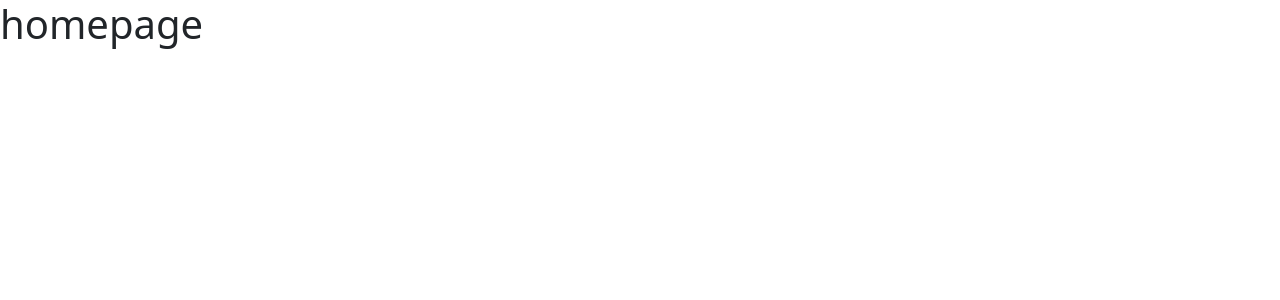
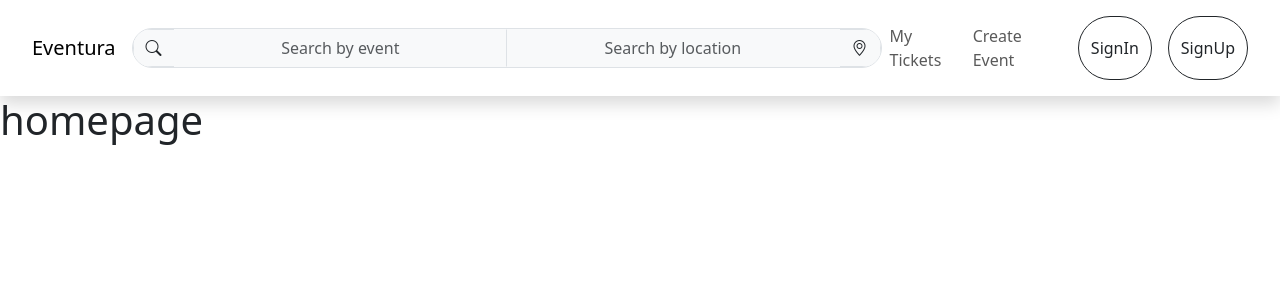
Before and after one commit to DpakDileep/eventura_fs, a React (Vite) app in the folder eventura/: page / in a window 1280 px wide. Shown: the top 300 px of the page. Built offline with nearby package versions, Linux system fonts and the light colour scheme.

Commit message:
navbar component

```diff
--- a/eventura/src/App.jsx
+++ b/eventura/src/App.jsx
@@ -1,9 +1,11 @@
 import { useState } from "react";
 import Homepage from "./components/Homepage";
+import AppNavbar from "./components/AppNavbar";
 
 function App() {
   return (
     <>
+      <AppNavbar />
       <Homepage />
     </>
   );
--- /dev/null
+++ b/eventura/src/components/AppNavbar.jsx
@@ -0,0 +1,46 @@
+import React from "react";
+import {
+  Button,
+  Container,
+  FormControl,
+  InputGroup,
+  Nav,
+  Navbar,
+  NavbarBrand,
+  NavLink,
+} from "react-bootstrap";
+
+export default function AppNavbar() {
+  return (
+    <Navbar className="shadow">
+      <Container fluid className="mx-4 p-2">
+        <NavbarBrand>Eventura</NavbarBrand>
+        <InputGroup
+          className="border rounded-pill overflow-hidden ms-auto"
+          style={{ maxWidth: "750px" }}
+        >
+          <InputGroup.Text className="bg-light border-end">
+            <i className="bi bi-search"></i>
+          </InputGroup.Text>
+          <FormControl
+            className="btn btn-light"
+            placeholder="Search by event"
+          />
+          <FormControl
+            className="btn btn-light border-start"
+            placeholder="Search by location"
+          />
+          <InputGroup.Text className="bg-light border-end">
+            <i className="bi bi-geo-alt"></i>
+          </InputGroup.Text>
+        </InputGroup>
+        <Nav className="ms-auto">
+          <NavLink>My Tickets</NavLink>
+          <NavLink>Create Event</NavLink>
+          <Button variant="outline-dark rounded-pill ms-3">SignIn</Button>
+          <Button variant="outline-dark rounded-pill ms-3">SignUp</Button>
+        </Nav>
+      </Container>
+    </Navbar>
+  );
+}
```
